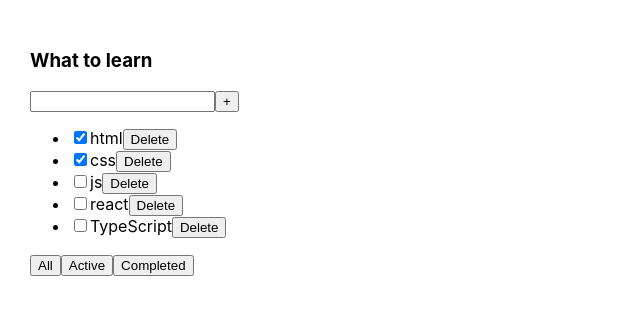
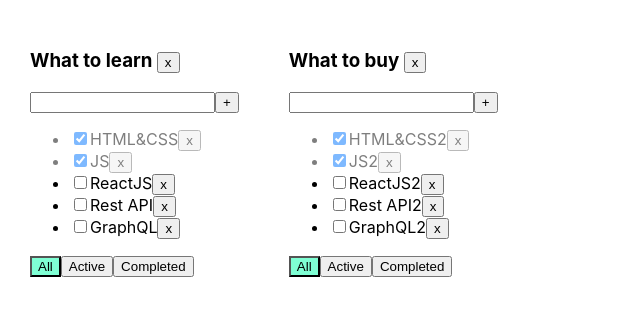
Before and after one commit to ErtugrulAlina/to-do-list, a React (Create React App) app: page / in a window 1280 px wide. Shown: the top 316 px of the page, without its empty margins (0-640 px from the left). Built offline with nearby package versions, Linux system fonts and the light colour scheme.

Commit message:
make2todolist

```diff
--- a/package.json
+++ b/package.json
@@ -10,10 +10,12 @@
     "@types/node": "^12.0.0",
     "@types/react": "^16.9.0",
     "@types/react-dom": "^16.9.0",
+    "@types/uuid": "^8.3.1",
     "react": "^16.13.1",
     "react-dom": "^16.13.1",
     "react-scripts": "3.4.1",
-    "typescript": "~3.7.2"
+    "typescript": "~3.7.2",
+    "uuid": "^8.3.2"
   },
   "scripts": {
     "start": "react-scripts start",
--- a/src/App.css
+++ b/src/App.css
@@ -6,3 +6,19 @@
 .App > div {
   margin-right: 50px;
 }
+
+.error {
+  border: red 1px solid;
+}
+
+.error-message {
+  color: red;
+}
+
+.active-filter {
+  background-color: aquamarine;
+}
+
+.is-done {
+  opacity: 0.5;
+}
--- a/src/App.tsx
+++ b/src/App.tsx
@@ -1,48 +1,189 @@
 import React, {useState} from 'react';
 import './App.css';
-import Todolist, {TaskType} from "./Todolist";
+import {TaskType, Todolist} from './Todolist';
+import {v1} from 'uuid';
 
-export type FilterValuesType = "all" | "active" | "completed"
+export type FilterValuesType = "all" | "active" | "completed";
+export type todolistsType = {
+    id: string
+    title: string
+    filter: FilterValuesType
+}
+type TaskStateType = {
+    [key:string]:TaskType[]
+}
 
 function App() {
-    // BLL
-    let [tasks, setTasks] = useState<Array<TaskType>>([
-        {id: 1, title: "html", isDone: true},
-        {id: 2, title: "css", isDone: true},
-        {id: 3, title: "js", isDone: false},
-        {id: 4, title: "react", isDone: false},
-        {id: 5, title: "TypeScript", isDone: false},
+    let todolistID1=v1();
+    let todolistID2=v1();
+
+    let [todolists, setTodolists] = useState<Array<todolistsType>>([
+        {id: todolistID1, title: 'What to learn', filter: 'all'},
+        {id: todolistID2, title: 'What to buy', filter: 'all'},
     ])
 
-    function removeTask(taskId: number) {
-        setTasks(tasks.filter((t) => t.id !== taskId))
+    let [tasks, setTasks] = useState<TaskStateType>({
+        [todolistID1]:[
+            {id: v1(), title: "HTML&CSS", isDone: true},
+            {id: v1(), title: "JS", isDone: true},
+            {id: v1(), title: "ReactJS", isDone: false},
+            {id: v1(), title: "Rest API", isDone: false},
+            {id: v1(), title: "GraphQL", isDone: false},
+        ],
+        [todolistID2]:[
+            {id: v1(), title: "HTML&CSS2", isDone: true},
+            {id: v1(), title: "JS2", isDone: true},
+            {id: v1(), title: "ReactJS2", isDone: false},
+            {id: v1(), title: "Rest API2", isDone: false},
+            {id: v1(), title: "GraphQL2", isDone: false},
+        ]
+    });
+
+    // let [filter, setFilter] = useState<FilterValuesType>("all");
+
+
+    function removeTask(todolistID1:string, id: string) {
+        tasks[todolistID1]= tasks[todolistID1].filter(t => t.id !== id);
+        setTasks({...tasks});
     }
 
-    let [filter, setFilter] = useState<FilterValuesType>("all")
-    let tasksForToDoList = tasks
+    function addTask(todolistID1:string, title: string) {
+        let task = {id: v1(), title: title, isDone: false};
+       let newTasks = tasks[todolistID1];
+        tasks[todolistID1] = [task, ...newTasks];
 
-    if (filter === "active") {
-        tasksForToDoList = tasks.filter((t) => !t.isDone)
-    }
-    if (filter === "completed") {
-        tasksForToDoList = tasks.filter((t) => t.isDone)
+        setTasks({...tasks});
     }
 
-    function changeFilter(value: FilterValuesType) {
-        setFilter(value)
+    function changeStatus(todolistID1:string, taskId: string, isDone: boolean) {
+        let task = tasks[todolistID1].find(t => t.id === taskId);
+        if (task) {
+            task.isDone = isDone;
+        }
+
+        setTasks({...tasks});
     }
 
-// UI
+    function changeFilter(todolistID: string, value: FilterValuesType) {
+        let currentTodolist = todolists.find(t=> t.id===todolistID)
+        if (currentTodolist) {
+            currentTodolist.filter = value;
+        }
+        setTodolists([...todolists])
+    }
+    const removeTodolist = (todolistID2:string)=>{
+        setTodolists(todolists.filter(t=> t.id!=todolistID2))
+        delete tasks[todolistID2]
+        setTasks({...tasks});
+    }
+
     return (
         <div className="App">
-            <Todolist title={"What to learn"}
-                      task={tasksForToDoList}
-                      removeTask={removeTask}
-                      changeFilter={changeFilter}
-            />
-
+            {todolists.map((tdM) => {
+                let tasksForTodolist = tasks[tdM.id];
+                if (tdM.filter === "active") {
+                    tasksForTodolist = tasks[tdM.id].filter(t => t.isDone === false);
+                }
+                if (tdM.filter === "completed") {
+                    tasksForTodolist = tasks[tdM.id].filter(t => t.isDone === true);
+                }
+                // debugger
+                return (
+                    <Todolist todolistID={tdM.id}
+                              key={tdM.id}
+                              title={tdM.title}
+                              tasks={tasksForTodolist}
+                              removeTask={removeTask}
+                              changeFilter={changeFilter}
+                              addTask={addTask}
+                              changeTaskStatus={changeStatus}
+                              filter={tdM.filter}
+                              removeTodolist={removeTodolist}
+                    />
+                )
+            })}
         </div>
     );
 }
 
 export default App;
+
+////////////////////////////////////////////////////////////////////////////////////////
+// import React, {useState} from 'react';
+// import './App.css';
+// import {Todolist} from './Todolist';
+// import {v1} from 'uuid';
+//
+// export type FilterValuesType = "all" | "active" | "completed";
+// export type todolistsType = {
+//     id:string
+//     title:string
+//     filter:FilterValuesType
+// }
+//
+// function App() {
+//     let[todolists,setTodolists]=useState<Array<todolistsType>>([
+//         {id:v1(),title:'What to learn',filter:'all'},
+//         {id:v1(),title:'What to buy',filter:'all'},
+//     ])
+//
+//     let [tasks, setTasks] = useState([
+//         {id: v1(), title: "HTML&CSS", isDone: true},
+//         {id: v1(), title: "JS", isDone: true},
+//         {id: v1(), title: "ReactJS", isDone: false},
+//         {id: v1(), title: "Rest API", isDone: false},
+//         {id: v1(), title: "GraphQL", isDone: false},
+//     ]);
+//     let [filter, setFilter] = useState<FilterValuesType>("all");
+//
+//
+//     function removeTask(id: string) {
+//         let filteredTasks = tasks.filter(t => t.id != id);
+//         setTasks(filteredTasks);
+//     }
+//
+//     function addTask(title: string) {
+//         let task = {id: v1(), title: title, isDone: false};
+//         let newTasks = [task, ...tasks];
+//         setTasks(newTasks);
+//     }
+//
+//     function changeStatus(taskId: string, isDone: boolean) {
+//         let task = tasks.find(t => t.id === taskId);
+//         if (task) {
+//             task.isDone = isDone;
+//         }
+//
+//         setTasks([...tasks]);
+//     }
+//
+//
+//     let tasksForTodolist = tasks;
+//
+//     if (filter === "active") {
+//         tasksForTodolist = tasks.filter(t => t.isDone === false);
+//     }
+//     if (filter === "completed") {
+//         tasksForTodolist = tasks.filter(t => t.isDone === true);
+//     }
+//
+//     function changeFilter(value: FilterValuesType) {
+//         setFilter(value);
+//     }
+//
+//
+//     return (
+//         <div className="App">
+//             <Todolist title="What to learn"
+//                       tasks={tasksForTodolist}
+//                       removeTask={removeTask}
+//                       changeFilter={changeFilter}
+//                       addTask={addTask}
+//                       changeTaskStatus={changeStatus}
+//                       filter={filter}
+//             />
+//         </div>
+//     );
+// }
+//
+// export default App;
--- a/src/Todolist.tsx
+++ b/src/Todolist.tsx
@@ -1,49 +1,91 @@
-import React, {useState} from 'react';
-import {FilterValuesType} from "./App";
+import React, {ChangeEvent, KeyboardEvent, useState} from 'react';
+import {FilterValuesType} from './App';
 
-
-export type TaskType ={
-    id: number
+export type TaskType = {
+    id: string
     title: string
     isDone: boolean
 }
 
-type TodolistPropsType={
-    title:string
-    task: Array<TaskType>
-    removeTask: (taskId:number)=>void
-    changeFilter: (value:FilterValuesType)=>void
+type PropsType = {
+    todolistID: string
+    title: string
+    tasks: Array<TaskType>
+    removeTask: ( todolistID: string, taskId: string) => void
+    changeFilter: (todolistID: string, value: FilterValuesType) => void
+    addTask: ( todolistID: string, title: string) => void
+    changeTaskStatus: ( todolistID: string, taskId: string, isDone: boolean) => void
+    filter: FilterValuesType
+    removeTodolist: ( todolistID: string)=> void
+}
 
+export function Todolist(props: PropsType) {
+
+    let [title, setTitle] = useState("")
+    let [error, setError] = useState<string | null>(null)
+
+    const addTask = () => {
+        if (title.trim() !== "") {
+            props.addTask(props.todolistID, title.trim());
+            setTitle("");
+        } else {
+            setError("Title is required");
         }
-const Todolist =(props: TodolistPropsType)=>{
+    }
 
-    const tasksJSXElements =props.task.map(t=>{
-        return(
-            <li key={t.id}>
-                <input type="checkbox" checked={t.isDone}/>
-                <span>{t.title}</span>
-                <button onClick={()=>props.removeTask(t.id)}>Delete</button>
-            </li>
-        )
-    })
+    const onChangeHandler = (e: ChangeEvent<HTMLInputElement>) => {
+        setTitle(e.currentTarget.value)
+    }
+
+    const onKeyPressHandler = (e: KeyboardEvent<HTMLInputElement>) => {
+        setError(null);
+        if (e.charCode === 13) {
+            addTask();
+        }
+    }
 
 
-    return (
+    const onAllClickHandler = () => props.changeFilter(props.todolistID,    "all");
+    const onActiveClickHandler = () => props.changeFilter(props.todolistID,"active");
+    const onCompletedClickHandler = () => props.changeFilter(props.todolistID, "completed");
+    const onRemoveTodolistClickHandler = () => props.removeTodolist(props.todolistID)
+
+    return <div>
+        <h3>{props.title} <button onClick={onRemoveTodolistClickHandler}>x</button></h3>
         <div>
-                <h3>{props.title}</h3>
-                <div>
-                    <input/>
-                    <button>+</button>
+            <input value={title}
+                   onChange={onChangeHandler}
+                   onKeyPress={onKeyPressHandler}
+                   className={error ? "error" : ""}
+            />
+            <button onClick={addTask}>+</button>
+            {error && <div className="error-message">{error}</div>}
         </div>
         <ul>
-                    {tasksJSXElements}
+            {
+                props.tasks.map(t => {
+                    const onClickHandler = () => props.removeTask(props.todolistID, t.id)
+                    const onChangeHandler = (e: ChangeEvent<HTMLInputElement>) => {
+                        props.changeTaskStatus(props.todolistID, t.id, e.currentTarget.checked);
+                    }
+// debugger
+                    return <li key={t.id} className={t.isDone ? "is-done" : ""}>
+                        <input type="checkbox"
+                               onChange={onChangeHandler}
+                               checked={t.isDone}/>
+                        <span>{t.title}</span>
+                        <button onClick={onClickHandler}>x</button>
+                    </li>
+                })
+            }
         </ul>
         <div>
-                    <button onClick={()=>props.changeFilter("all")}>All</button>
-                    <button onClick={()=>props.changeFilter("active")}>Active</button>
-                    <button onClick={()=>props.changeFilter("completed")}>Completed</button>
+            <button className={props.filter === 'all' ? "active-filter" : ""}
+                    onClick={onAllClickHandler}>All</button>
+            <button className={props.filter === 'active' ? "active-filter" : ""}
+                onClick={onActiveClickHandler}>Active</button>
+            <button className={props.filter === 'completed' ? "active-filter" : ""}
+                onClick={onCompletedClickHandler}>Completed</button>
         </div>
-            </div>)
+    </div>
 }
-
-export default Todolist;
```
Also changed, not shown: 1 other file (tests, documents, lock files or other folders). Lines whose indentation alone changed are shown as unchanged.
